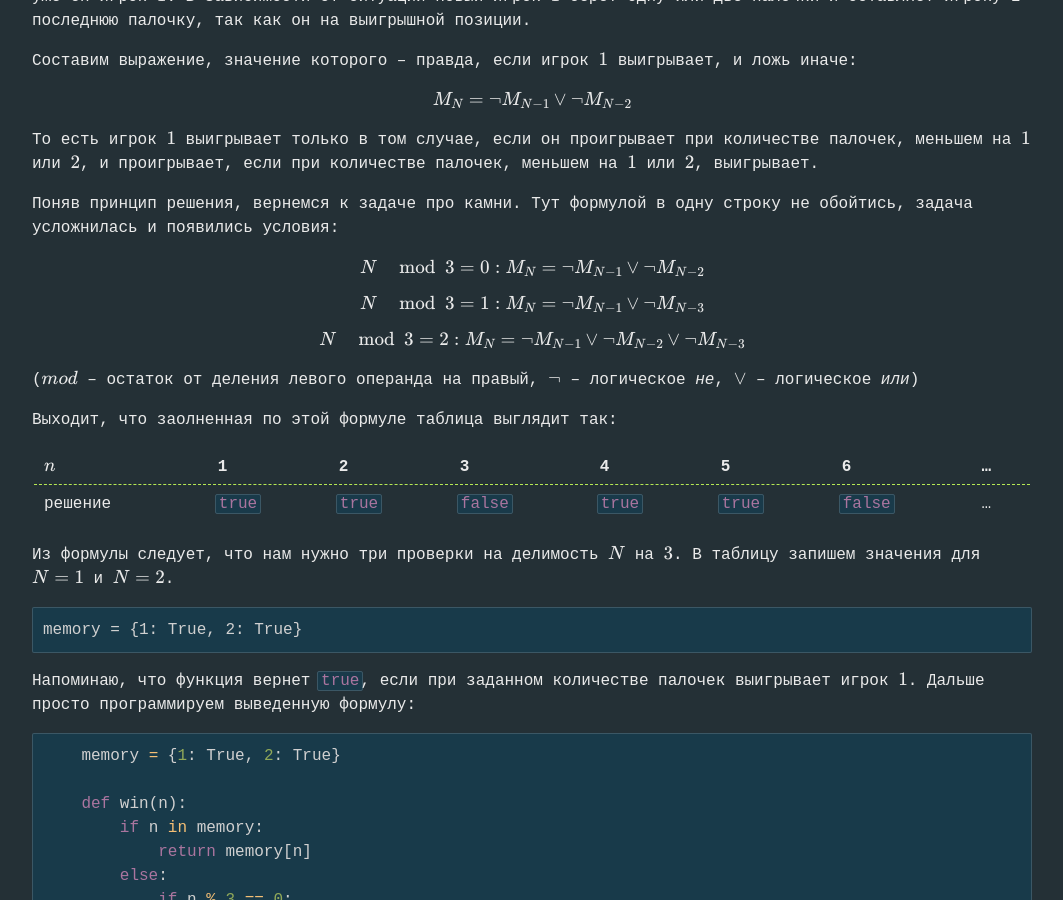
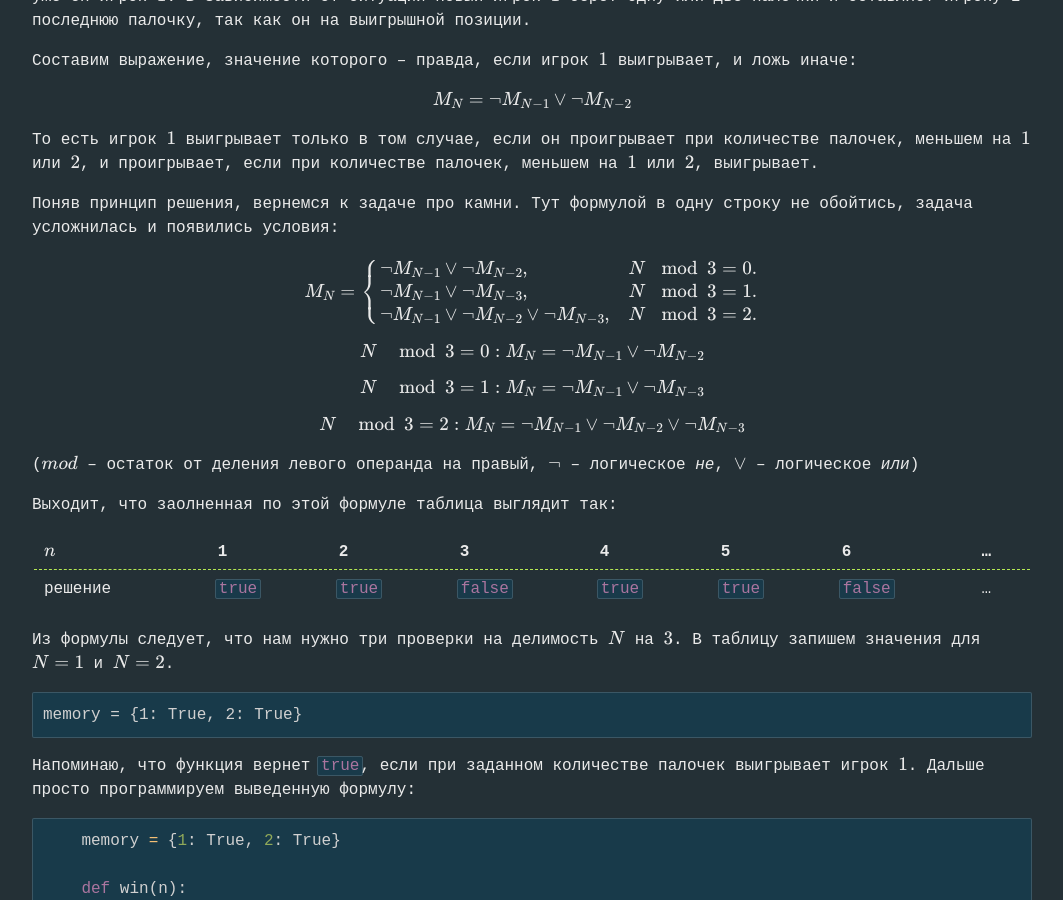
Before and after one commit to szewk/algo, a Jekyll site: the page built from stones.md, in a window 1280 px wide and 900 px high, scrolled down 840 px. Shown: the whole window, without its empty margins (108-1171 px from the left). Built offline with Jekyll 4.4.1, drawn with Linux system fonts in a browser that asks for light colours.

Commit message:
Update stones.md

```diff
--- a/stones.md
+++ b/stones.md
@@ -44,6 +44,16 @@ $$M_N = \neg M_{N - 1} \lor \neg M_{N - 2}$$
 
 Поняв принцип решения, вернемся к задаче про камни. Тут формулой в одну строку не обойтись, задача усложнилась и появились условия:
 
+$$\begin{equation}
+  M_N=\begin{cases}
+
+    \neg M_{N - 1} \lor \neg M_{N - 2}, & \text{$N \mod 3 = 0$}.\\
+    \neg M_{N - 1} \lor \neg M_{N - 3}, & \text{$N \mod 3 = 1$}.\\
+    \neg M_{N - 1} \lor \neg M_{N - 2} \lor \neg M_{N - 3}, & \text{$N \mod 3 = 2$}.
+
+  \end{cases}
+\end{equation}$$
+
 $$N \mod 3 = 0: M_N = \neg M_{N - 1} \lor \neg M_{N - 2}$$
 
 $$N \mod 3 = 1: M_N = \neg M_{N - 1} \lor \neg M_{N - 3}$$
```
